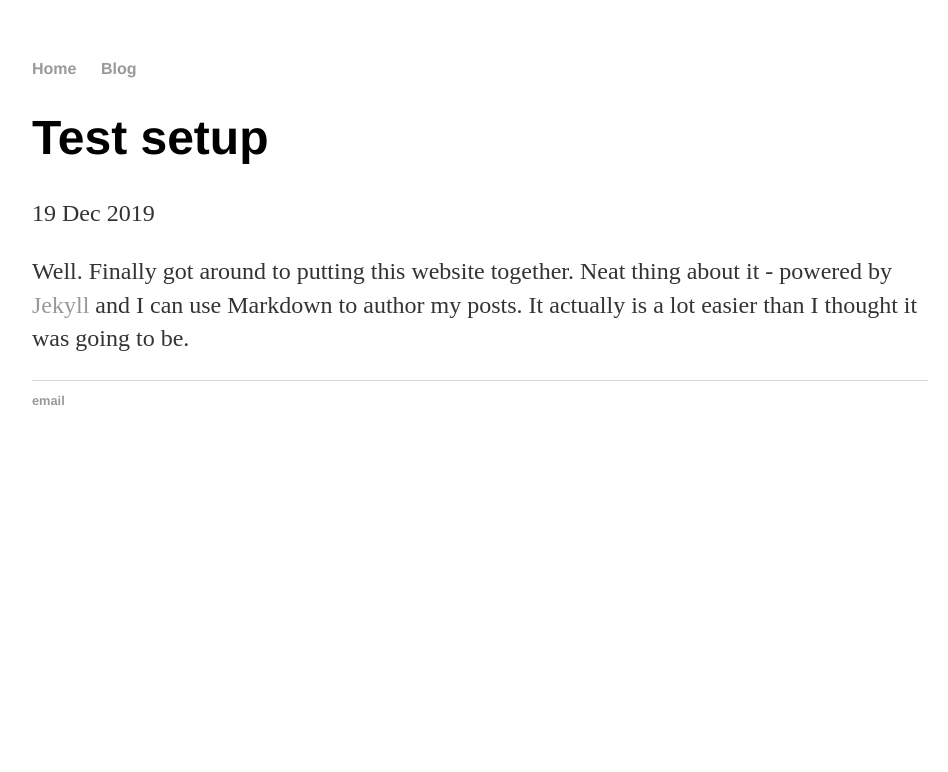
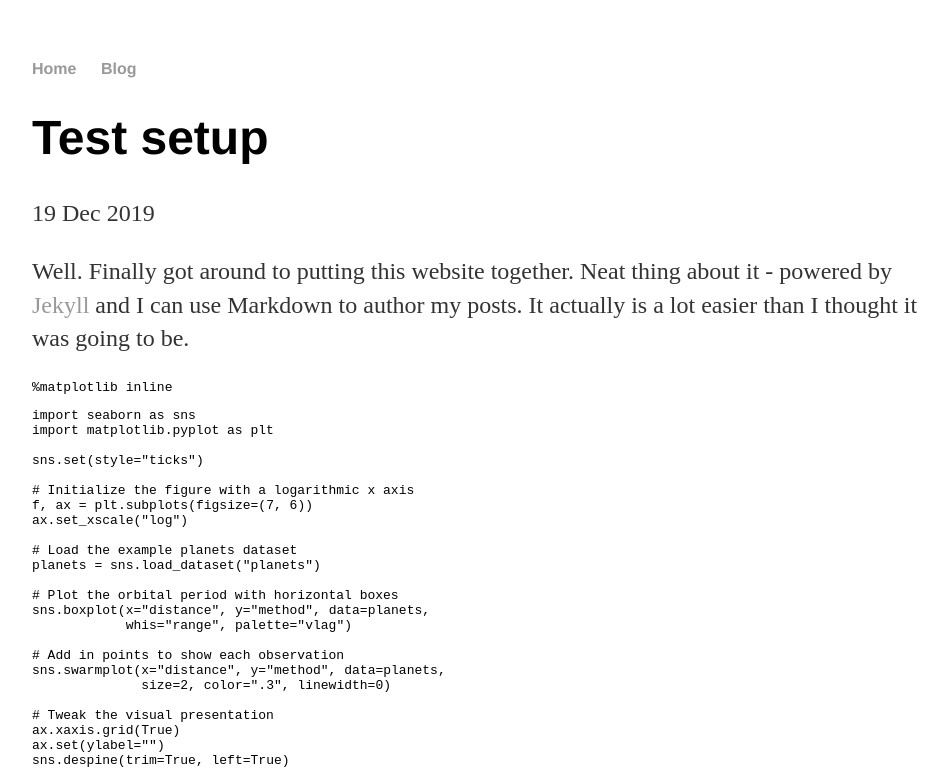
Before and after one commit to Archisman-Roy/Archisman-Roy.github.io, a Jekyll site: the page built from _posts/2019-12-19-archi-site-launched.md, in a window 1280 px wide. Shown: the top 772 px of the page, without its empty margins (160-1108 px from the left). Built offline with Jekyll 4.4.1, drawn with Linux system fonts in a browser that asks for light colours; grey boxes are pictures that could not be loaded.

Commit message:
Update 2019-12-19-archi-site-launched.md

````diff
--- a/_posts/2019-12-19-archi-site-launched.md
+++ b/_posts/2019-12-19-archi-site-launched.md
@@ -5,3 +5,40 @@
 ---
 
 Well. Finally got around to putting this website together. Neat thing about it - powered by [Jekyll](http://jekyllrb.com) and I can use Markdown to author my posts. It actually is a lot easier than I thought it was going to be.
+
+```python
+%matplotlib inline
+```
+
+
+```python
+import seaborn as sns
+import matplotlib.pyplot as plt
+
+sns.set(style="ticks")
+
+# Initialize the figure with a logarithmic x axis
+f, ax = plt.subplots(figsize=(7, 6))
+ax.set_xscale("log")
+
+# Load the example planets dataset
+planets = sns.load_dataset("planets")
+
+# Plot the orbital period with horizontal boxes
+sns.boxplot(x="distance", y="method", data=planets,
+            whis="range", palette="vlag")
+
+# Add in points to show each observation
+sns.swarmplot(x="distance", y="method", data=planets,
+              size=2, color=".3", linewidth=0)
+
+# Tweak the visual presentation
+ax.xaxis.grid(True)
+ax.set(ylabel="")
+sns.despine(trim=True, left=True)
+```
+
+![png](images/test_1_1.png)
+
+
+### Just testing
````
